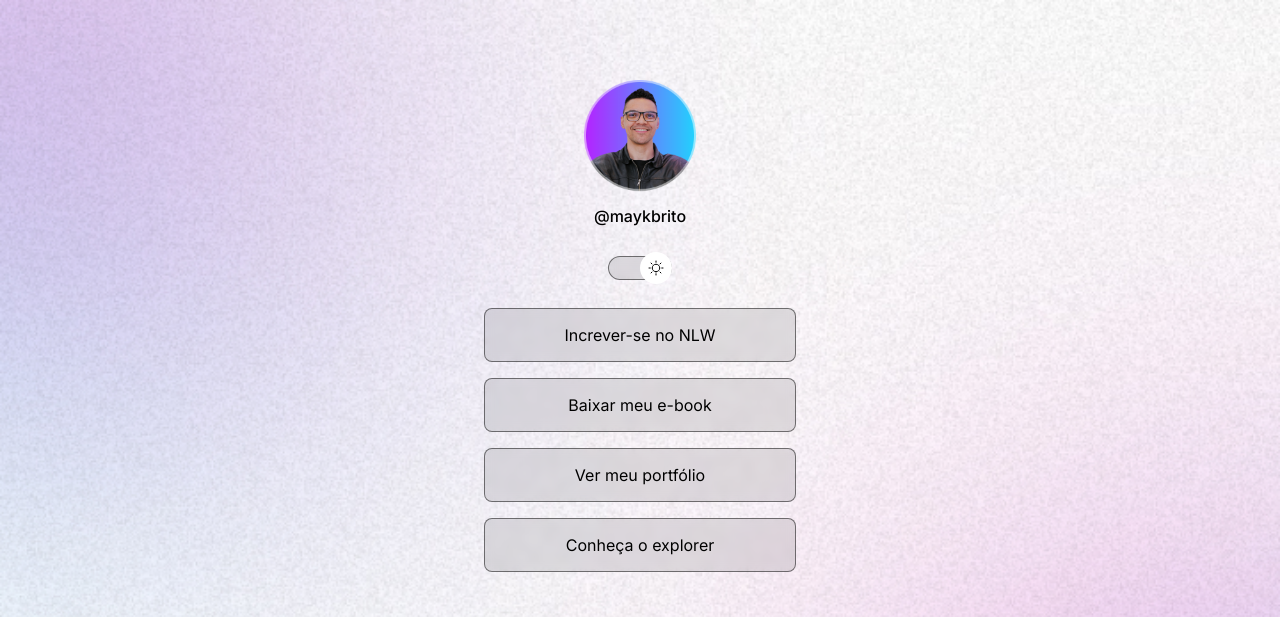
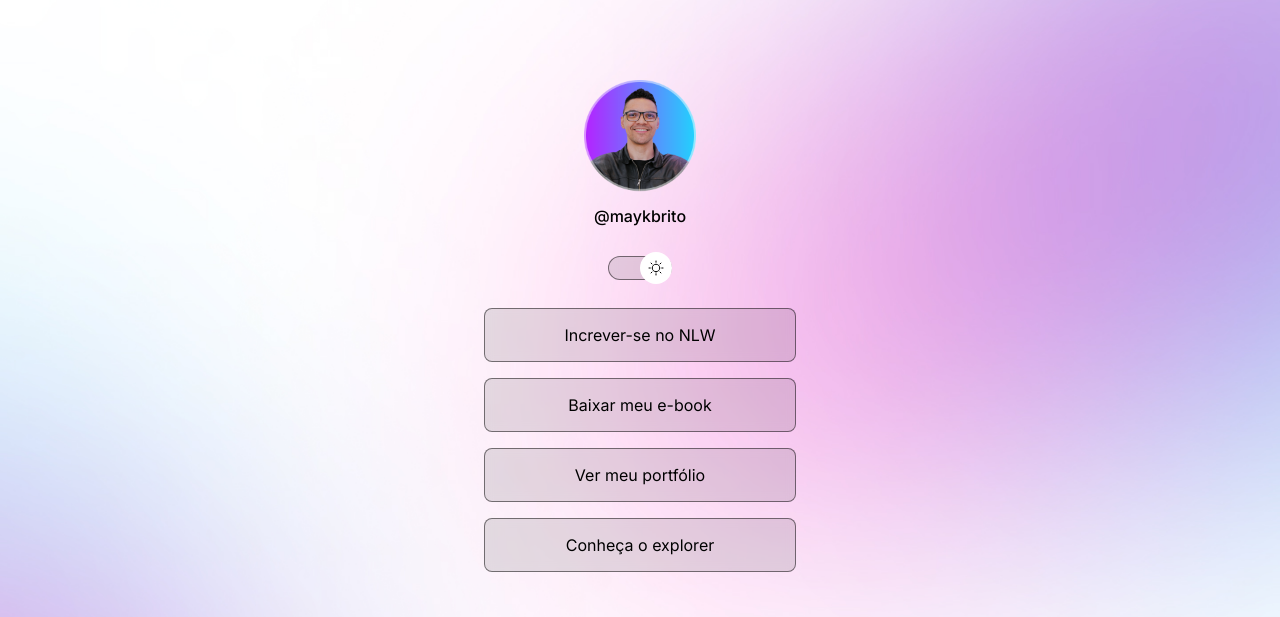
Before and after one commit to MarcosGilmar/Devlinks, a plain HTML site: page index.html in a window 1280 px wide. Shown: the top 617 px of the page. Drawn offline with nearby package versions, Linux system fonts and the light colour scheme.

Commit message:
change background based on media queries

```diff
--- a/style.css
+++ b/style.css
@@ -32,6 +32,7 @@ body {
   /* background: color image repeat position/size */
 
   background: var(--bg-url) no-repeat top center/cover;
+  height: 100vh;
 }
 body * {
   font-family: "Inter", sans-serif;
@@ -143,3 +144,12 @@ footer {
   padding: 24px 0;
   text-align: center;
 }
+/* media */
+@media (min-width: 700px) {
+  :root {
+    --bg-url: url(./assets/bg-desktop.jpg);
+  }
+  .light {
+    --bg-url: url(./assets/bg-desktop-light.jpg);
+  }
+}
```
